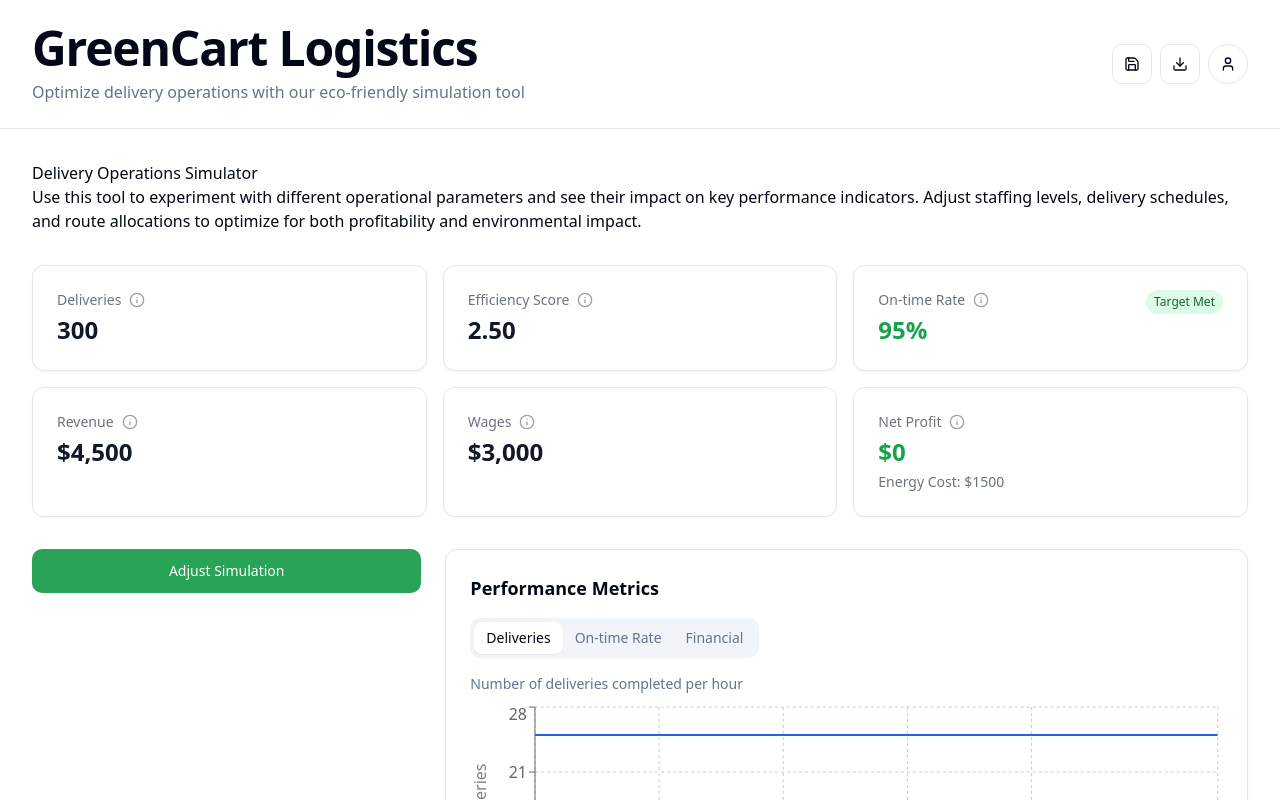
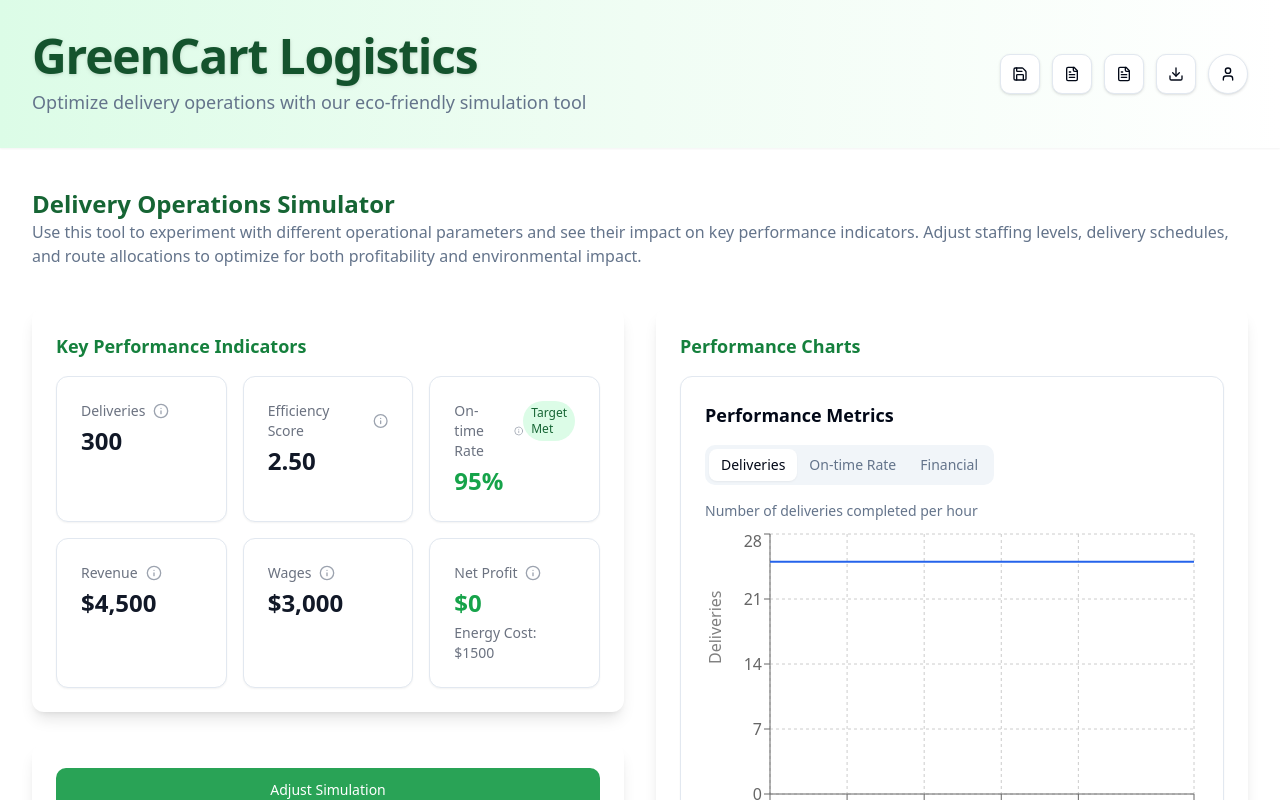
Before and after one commit to avi9611/logistic-app-ui, a React (Vite) app: page / in a window 1280 px wide. Shown: the top 800 px of the page. Built offline with nearby package versions, Linux system fonts and the light colour scheme; sample sign-in values are in the browser's storage.

Commit message:
ui adjustment and pdf download implementation

```diff
--- a/package.json
+++ b/package.json
@@ -44,8 +44,10 @@
     "clsx": "^2.1.1",
     "cmdk": "^1.1.1",
     "date-fns": "^3.6.0",
+    "docx": "^9.5.1",
     "embla-carousel-react": "^8.6.0",
     "input-otp": "^1.4.2",
+    "jspdf": "^3.0.1",
     "lucide-react": "^0.462.0",
     "next-themes": "^0.3.0",
     "react": "^18.3.1",
--- a/src/pages/Index.tsx
+++ b/src/pages/Index.tsx
@@ -15,7 +15,7 @@ import {
   DialogContent,
   DialogHeader,
   DialogTitle,
-  DialogClose
+  DialogClose,
 } from "@/components/ui/dialog";
 import {
   DropdownMenu,
@@ -25,9 +25,10 @@ import {
   DropdownMenuSeparator,
   DropdownMenuTrigger,
 } from "@/components/ui/dropdown-menu";
-import { User, LogOut, Settings, Save, Download } from "lucide-react";
+import { User, LogOut, Settings, Save, Download, FileText } from "lucide-react";
+import jsPDF from "jspdf";
+import { Document, Packer, Paragraph, TextRun } from "docx";
 import {
-
   Tooltip,
   TooltipContent,
   TooltipProvider,
@@ -64,6 +65,73 @@ const Index = () => {
     if (name) {
       setConfig(scenarios[name]);
     }
+  };
+
+  // Generate report content
+  const getReportContent = () => {
+    let report = "GreenCart Logistics - Scenario Report\n\n";
+    report += "Configuration:\n";
+    Object.entries(config).forEach(([key, value]) => {
+      report += `${key}: ${JSON.stringify(value)}\n`;
+    });
+    report += "\nKPIs:\n";
+    kpis.forEach((kpi) => {
+      report += `${kpi.label}: ${kpi.value}\n`;
+      if (kpi.description) report += `  ${kpi.description}\n`;
+      if (kpi.sub) report += `  ${kpi.sub}\n`;
+    });
+    return report;
+  };
+
+  // PDF export
+  const handleExportPDF = () => {
+    const doc = new jsPDF();
+    doc.setFontSize(14);
+    doc.text(getReportContent(), 10, 10);
+    doc.save("scenario-report.pdf");
+  };
+
+  // Word export
+  const handleExportWord = async () => {
+    const doc = new Document({
+      sections: [
+        {
+          children: [
+            new Paragraph({
+              children: [new TextRun("GreenCart Logistics - Scenario Report")],
+            }),
+            ...Object.entries(config).map(
+              ([key, value]) =>
+                new Paragraph({
+                  children: [
+                    new TextRun(`${key}: ${JSON.stringify(value)}`),
+                  ],
+                })
+            ),
+            new Paragraph({ children: [new TextRun("")] }),
+            ...kpis.map(
+              (kpi) =>
+                new Paragraph({
+                  children: [
+                    new TextRun(`${kpi.label}: ${kpi.value}`),
+                    kpi.description
+                      ? new TextRun(` (${kpi.description})`)
+                      : undefined,
+                    kpi.sub ? new TextRun(` (${kpi.sub})`) : undefined,
+                  ].filter(Boolean),
+                })
+            ),
+          ],
+        },
+      ],
+    });
+    const blob = await Packer.toBlob(doc);
+    const url = window.URL.createObjectURL(blob);
+    const a = document.createElement("a");
+    a.href = url;
+    a.download = "scenario-report.docx";
+    a.click();
+    window.URL.revokeObjectURL(url);
   };
 
   const kpis = useMemo(
@@ -131,17 +199,17 @@ const Index = () => {
 
   return (
     <div className="min-h-screen bg-background">
-      <header className="container py-6 flex justify-between items-center border-b">
+      <header className="w-full bg-gradient-to-r from-green-100 via-green-50 to-transparent shadow-sm">
+        <div className="container py-8 flex flex-col md:flex-row justify-between items-center gap-6">
           <div className="max-w-4xl">
-          <h1 className="text-4xl md:text-5xl font-semibold tracking-tight leading-tight">
+            <h1 className="text-4xl md:text-5xl font-bold tracking-tight leading-tight text-green-900 drop-shadow">
               GreenCart Logistics
             </h1>
-          <p className="mt-2 text-muted-foreground max-w-2xl">
+            <p className="mt-2 text-muted-foreground max-w-2xl text-lg">
               Optimize delivery operations with our eco-friendly simulation tool
             </p>
           </div>
-
-        <div className="flex items-center gap-2">
+          <div className="flex items-center gap-3">
             <TooltipProvider>
               <Tooltip>
                 <TooltipTrigger asChild>
@@ -149,19 +217,46 @@ const Index = () => {
                     variant="outline"
                     size="icon"
                     onClick={handleSaveScenario}
+                    className="bg-white shadow hover:bg-green-50"
                   >
                     <Save className="h-5 w-5" />
                   </Button>
                 </TooltipTrigger>
                 <TooltipContent>Save current scenario</TooltipContent>
               </Tooltip>
-
+              <Tooltip>
+                <TooltipTrigger asChild>
+                  <Button
+                    variant="outline"
+                    size="icon"
+                    onClick={handleExportPDF}
+                    className="bg-white shadow hover:bg-green-50"
+                  >
+                    <FileText className="h-5 w-5" />
+                  </Button>
+                </TooltipTrigger>
+                <TooltipContent>Download PDF report</TooltipContent>
+              </Tooltip>
+              <Tooltip>
+                <TooltipTrigger asChild>
+                  <Button
+                    variant="outline"
+                    size="icon"
+                    onClick={handleExportWord}
+                    className="bg-white shadow hover:bg-green-50"
+                  >
+                    <FileText className="h-5 w-5" />
+                  </Button>
+                </TooltipTrigger>
+                <TooltipContent>Download Word report</TooltipContent>
+              </Tooltip>
               <Tooltip>
                 <TooltipTrigger asChild>
                   <Button
                     variant="outline"
                     size="icon"
                     onClick={handleLoadScenario}
+                    className="bg-white shadow hover:bg-green-50"
                   >
                     <Download className="h-5 w-5" />
                   </Button>
@@ -169,13 +264,12 @@ const Index = () => {
                 <TooltipContent>Load saved scenario</TooltipContent>
               </Tooltip>
             </TooltipProvider>
-
             <DropdownMenu>
               <DropdownMenuTrigger asChild>
                 <Button
                   variant="outline"
                   size="icon"
-                className="h-10 w-10 rounded-full"
+                  className="h-10 w-10 rounded-full bg-white shadow hover:bg-green-50"
                 >
                   <User className="h-5 w-5" />
                 </Button>
@@ -192,19 +286,25 @@ const Index = () => {
                   Simulation Settings
                 </DropdownMenuItem>
                 <DropdownMenuSeparator />
-              <DropdownMenuItem onClick={handleLogout} className="text-red-600">
+                <DropdownMenuItem
+                  onClick={handleLogout}
+                  className="text-red-600"
+                >
                   <LogOut className="mr-2 h-4 w-4" />
                   Logout
                 </DropdownMenuItem>
               </DropdownMenuContent>
             </DropdownMenu>
           </div>
+        </div>
       </header>
 
-      <main role="main" className="container py-8 space-y-8">
-        <div className="prose max-w-none">
-          <h2>Delivery Operations Simulator</h2>
-          <p>
+      <main role="main" className="container py-10 space-y-10">
+        <div className="prose max-w-none mb-6">
+          <h2 className="text-2xl font-semibold text-green-800">
+            Delivery Operations Simulator
+          </h2>
+          <p className="text-base text-muted-foreground">
             Use this tool to experiment with different operational parameters
             and see their impact on key performance indicators. Adjust staffing
             levels, delivery schedules, and route allocations to optimize for
@@ -212,17 +312,25 @@ const Index = () => {
           </p>
         </div>
 
+        <div className="grid grid-cols-1 md:grid-cols-4 gap-8">
+          <div className="md:col-span-2">
+            <div className="bg-white rounded-xl shadow-lg p-6 mb-8">
+              <h3 className="text-lg font-bold mb-4 text-green-700">
+                Key Performance Indicators
+              </h3>
               <KPIGrid kpis={kpis} />
-
-        <section className="grid lg:grid-cols-3 gap-6 items-start">
-          <div className="lg:col-span-1 sticky top-4">
+            </div>
+            <div className="bg-white rounded-xl shadow-lg p-6">
               <Dialog open={openSimModal} onOpenChange={setOpenSimModal}>
                 <DialogTrigger asChild>
                   <Button variant="default" size="lg" className="w-full mb-4">
                     Adjust Simulation
                   </Button>
                 </DialogTrigger>
-              <DialogContent className="max-h-[90vh] max-w-2xl w-full overflow-y-auto scrollbar-hide" style={{ scrollbarWidth: "none" }}>
+                <DialogContent
+                  className="max-h-[90vh] max-w-2xl w-full overflow-y-auto scrollbar-hide"
+                  style={{ scrollbarWidth: "none" }}
+                >
                   <DialogHeader>
                     <DialogTitle>Simulation Controls</DialogTitle>
                   </DialogHeader>
@@ -233,15 +341,23 @@ const Index = () => {
                     onReset={onReset}
                   />
                   <DialogClose asChild>
-                  <Button variant="outline" className="mt-4 w-full">Cancel</Button>
+                    <Button variant="outline" className="mt-4 w-full">
+                      Cancel
+                    </Button>
                   </DialogClose>
                 </DialogContent>
               </Dialog>
             </div>
-          <div className="lg:col-span-2 space-y-6">
+          </div>
+          <div className="md:col-span-2">
+            <div className="bg-white rounded-xl shadow-lg p-6 h-full flex flex-col">
+              <h3 className="text-lg font-bold mb-4 text-green-700">
+                Performance Charts
+              </h3>
               <ChartsPanel data={points} />
             </div>
-        </section>
+          </div>
+        </div>
       </main>
     </div>
   );
```
Also changed, not shown: src/components/greencart/KPIGrid.tsx (+21 -12 lines), 1 other file (tests, documents, lock files or other folders). Lines whose indentation alone changed are shown as unchanged.
